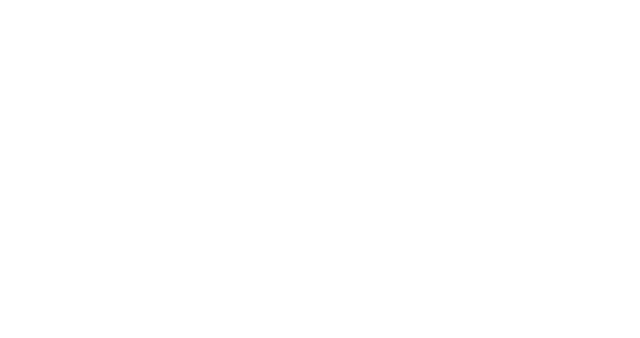
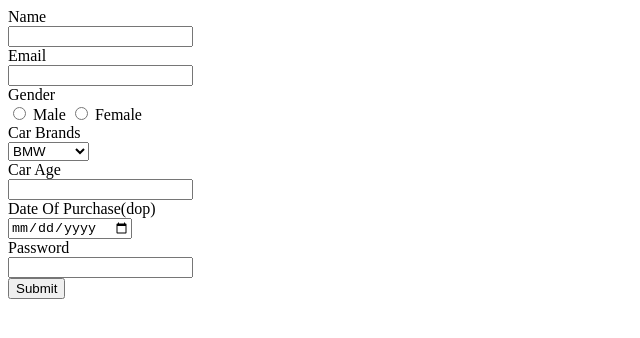
Before and after one commit to acciojob/car-insurance-form-Aj1234-p, a website: page main.html in a window 1280 px wide. Shown: the whole page, without its empty margins (0-640 px from the left). Drawn offline with Linux system fonts and the light colour scheme.

Commit message:
created a submission

```diff
--- a/main.html
+++ b/main.html
@@ -7,7 +7,46 @@
 </head>
 
 <body>
-	<!-- the entire body must be written by student -->
+	<form method="post">
+		<label for="name">Name</label>
+		<div class="container">
+		<input type="text" id="name" required>
+		</div>
+		<label for="email">Email</label>
+		<div class="container">
+		<input type="email" id="email" required>
+		</div>
+		<label>Gender</label>
+		<div class="container">
+		<input type="radio" id="gender_m" name="gender" required>
+		<label for="gender_m">Male</label>
+		<input type="radio" id="gender_f" name="gender" required>
+		<label for="gender_f">Female</label>
+		</div>
+		<label for="cars">Car Brands</label>
+		<div class="container">
+		<select id="cars">
+		<option>BMW</option>
+		<option>Audi</option>
+		<option>Mercedez</option>
+		</select>
+		</div>
+		<label for="carage">Car Age</label>
+		<div class="container">
+		<input type="number" id="carage" required>
+		</div>
+		<label for="dop">Date Of Purchase(dop)</label>
+		<div class="container">
+		<input type="date" id="dop" required>
+		</div>
+		<label for="password">Password</label>
+		<div class="container">
+		<input type="password" id="password" required>
+		</div>
+		<div class="container">
+		<button type="submit">Submit</button>
+		</div>
+	</form>
     <script type="text/javascript" src="./script.js">
 </script>
 
```
